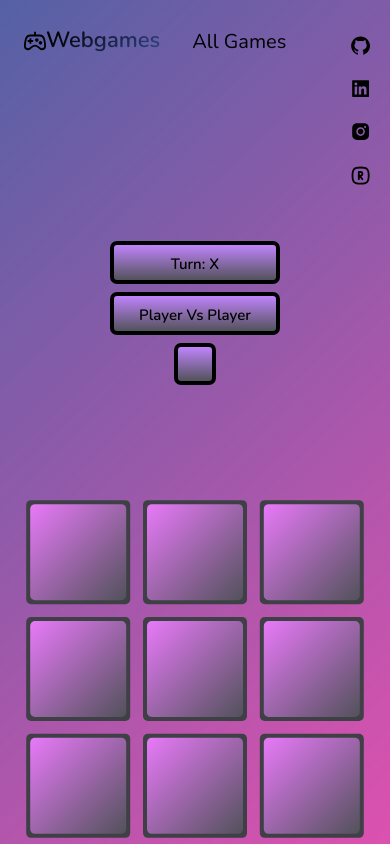
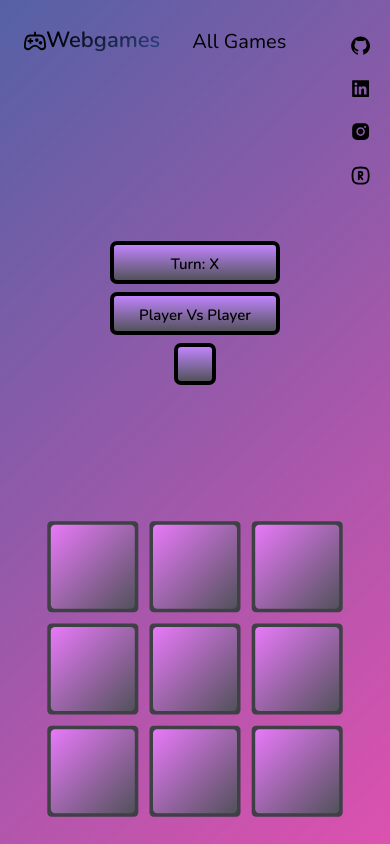
Before and after one commit to DrumRay/webgames, a Next.js app: page /tic-tac-toe in a window 390 px wide. Shown: the top 844 px of the page. Built offline with nearby package versions, Linux system fonts and the light colour scheme.

Commit message:
небольшие правки стиля

```diff
--- a/src/app/styles/tic_tac_toe.css
+++ b/src/app/styles/tic_tac_toe.css
@@ -29,12 +29,12 @@
 
 @media screen and (max-width: 400px) {
     .game_field {
-        scale: 0.8;
+        scale: 0.7;
     }
 }
 
 @media screen and (max-width: 300px) {
     .game_field {
-        scale: 0.7;
+        scale: 0.65;
     }
 }
```
